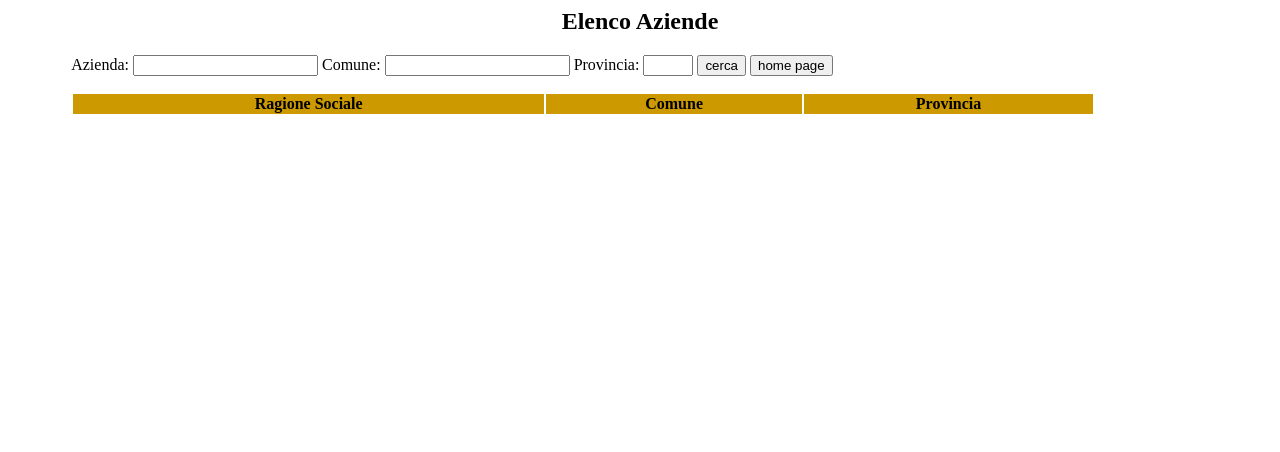
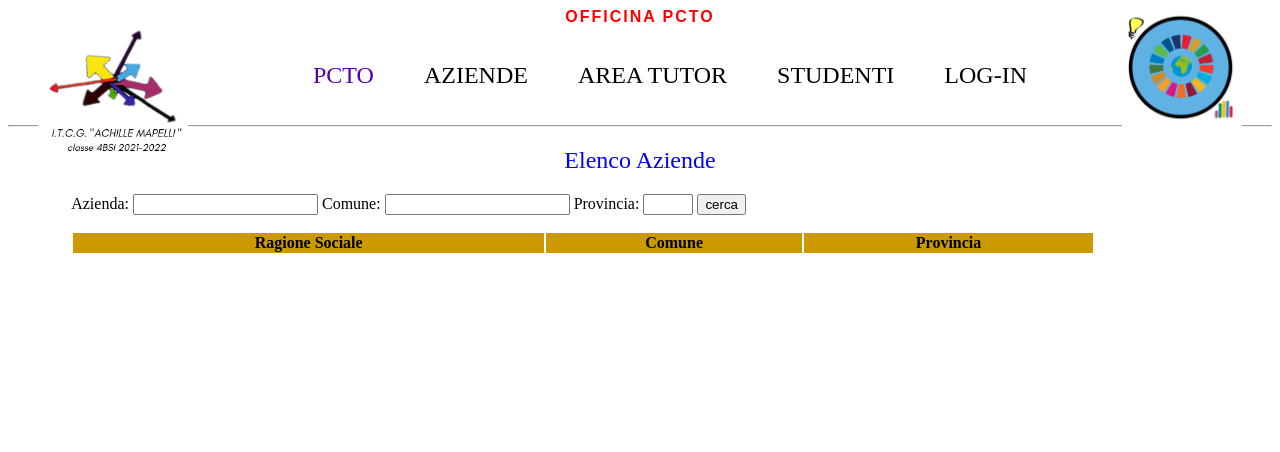
Before and after one commit to giuliofalco/e20, a Django app: page /offpcto/aziende/ in a window 1280 px wide. Shown: the top 452 px of the page. Before the commit the page ends 114 px from the top, so only its background shows below. Run offline with Django 4.2, Linux system fonts and the light colour scheme; data that the repository does not hold is empty.

Commit message:
inserito template base.html

```diff
--- /dev/null
+++ b/OffPcto/static/OffPcto/index.css
@@ -0,0 +1,100 @@
+body
+{
+   min-height: 175vh;
+   background: white;
+}
+
+h1 {
+   text-align: center;
+   color: red;
+}
+
+h2 {
+   text-align: center;
+   color: blue;
+   font-weight: normal;
+}
+
+header .titolo
+{
+   color: red;
+   font-weight: 700;
+   text-decoration: none;
+   font-size: 1em;
+   text-transform: uppercase;
+   letter-spacing: 2px;
+   font-family: 'Poppins', sans-serif;
+}
+
+header ul
+{
+   display: flex;
+   justify-content: center;
+   align-items: center;
+}
+
+header ul h2
+{
+   list-style: none;
+   margin-left: 20px;
+}
+
+header ul h2 a
+{
+  text-decoration: none;
+  padding: 6px 15px;
+  color: black;
+}
+
+header ul h2 a:hover,
+header ul h2 a.active
+{
+  background: #fff;
+  color: #5500a3;
+}
+
+#paragrafo {
+  width: 50%;
+  margin: auto;
+   text-align: center;
+}
+#descrizione {
+  width: 70%;
+  margin: auto;
+}
+
+#logo1 {
+    position: absolute;
+    top: 1%;
+    left: 3%;
+     width: 150px;
+     height: 150px;
+}
+
+#logo2 {
+   position: absolute;
+   top: 1%;
+   right: 3%;
+    width: 120px;
+    height: 120px;
+   float: right;
+}
+
+#imm1 {
+        float: right;
+    margin-right: 100px;
+    width: 340px;
+    height: 290px;
+}
+
+#credits {
+   font-weight: bold;
+   color: blue;
+   width: 500px;
+   margin: auto;
+   font-style: italic;
+}
+
+p {
+  font-size: 18.5px;
+}
--- a/OffPcto/templates/aziende.html
+++ b/OffPcto/templates/aziende.html
@@ -1,13 +1,7 @@
-<html>
-    <head>
-           <script>
-               function home() {
-                      // torna alla home
-                      url = "{% url 'OffPcto:index' %}";
-                      document.location = url;
-              }
+{% extends "base.html" %}
 
-           </script>
+       {% block head %}
+
               <style>
                      h2 {text-align: center;}
                      #container {width:90%;
@@ -20,9 +14,9 @@
                      td  {padding-left: 15; background: lavender;}
                      #id_sede_provincia  {width: 50px;}
               </style>
-    </head>
+       {% endblock %}
 
-    <body>
+       {% block content %}
 
        <div id=container>
               <h2>Elenco Aziende</h2>
@@ -32,7 +26,6 @@
                      Comune: {{myfilter.form.sede_comune}}
                      Provincia: {{myfilter.form.sede_provincia}}
                      <input type="submit" value="cerca">
-                     <input type="button" value="home page" onClick="home()">
               </form>
 
               <table>
@@ -45,6 +38,5 @@
                       {%endfor %}
               </table>
        </div>
-    </body>
 
-</html>
+      {% endblock %}
--- /dev/null
+++ b/OffPcto/templates/base.html
@@ -0,0 +1,34 @@
+{% load static %}
+<html>
+    <head>
+        <meta charset='utf8'>
+        <title>OFFICINA PCTO</title>
+        <link rel="stylesheet" type="text/css" href={% static 'OffPcto/index.css' %}>
+        {% block head %}
+
+        {% endblock %}
+    </head>
+
+    <body>
+        {% block testats %}
+        <img id="logo1" src={% static "OffPcto/mape.png"  %}>
+        <img id="logo2" src={% static "OffPcto/logo.jpeg" %}>
+
+        <header class="robo">
+          <h1 class="titolo">OFFICINA PCTO</h1>
+             <ul>
+                <h2><a href="{% url 'OffPcto:index' %}" class="active">PCTO</a></h2>
+                <h2><a href="{% url 'OffPcto:aziende' %}" class="aziende">AZIENDE</a></h2>
+                <h2><a href="{% url 'OffPcto:tutor' %}" class="tutor"> AREA TUTOR</a></h2>
+                <h2><a href="" class="studenti">STUDENTI</a></h2>
+                <h2><a href="" class="tutor"> LOG-IN</a></h2>
+          </ul>
+
+        </header>
+        <hr/>
+        {% endblock %}
+
+        {% block content %}
+        {% endblock %}
+    </body>
+</html>
```
Also changed, not shown: OffPcto/templates/index.html (+3 -131 lines), OffPcto/templates/tutor.html (+5 -7 lines). Lines whose indentation alone changed are shown as unchanged.
